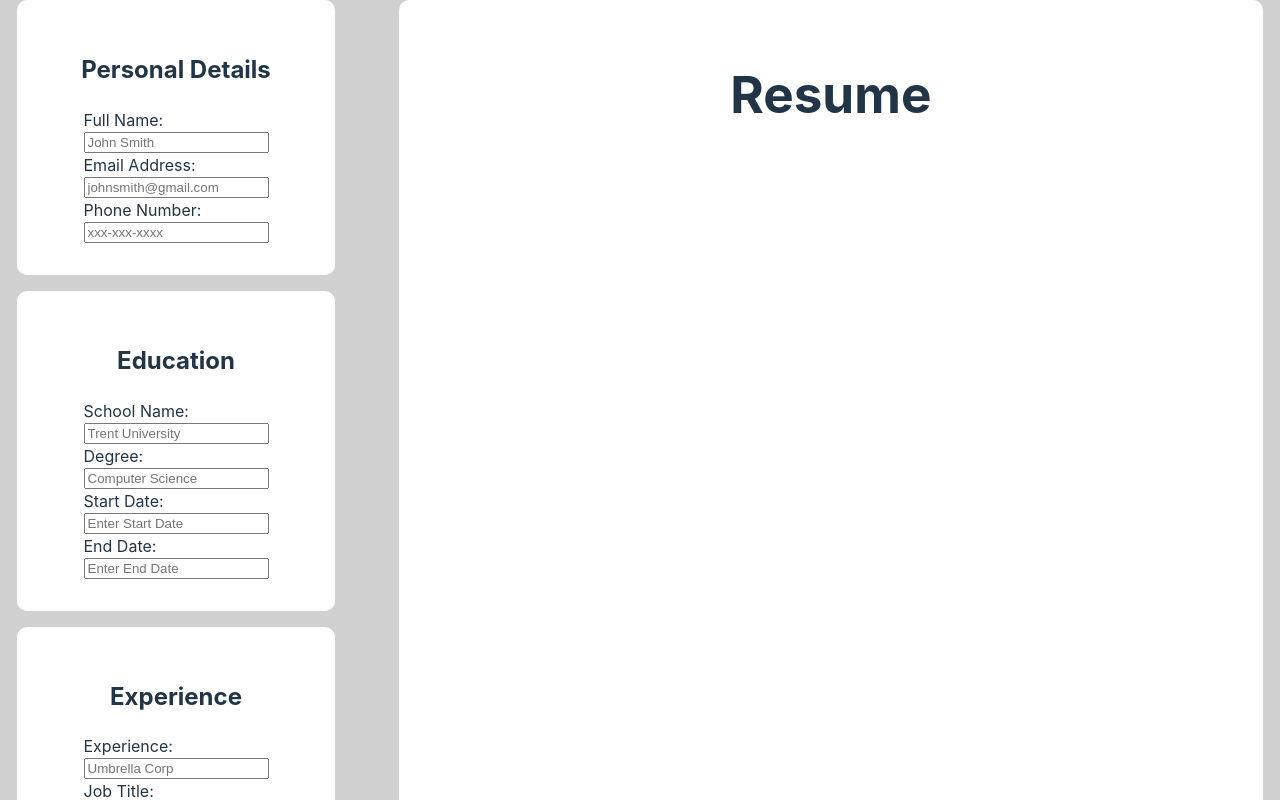
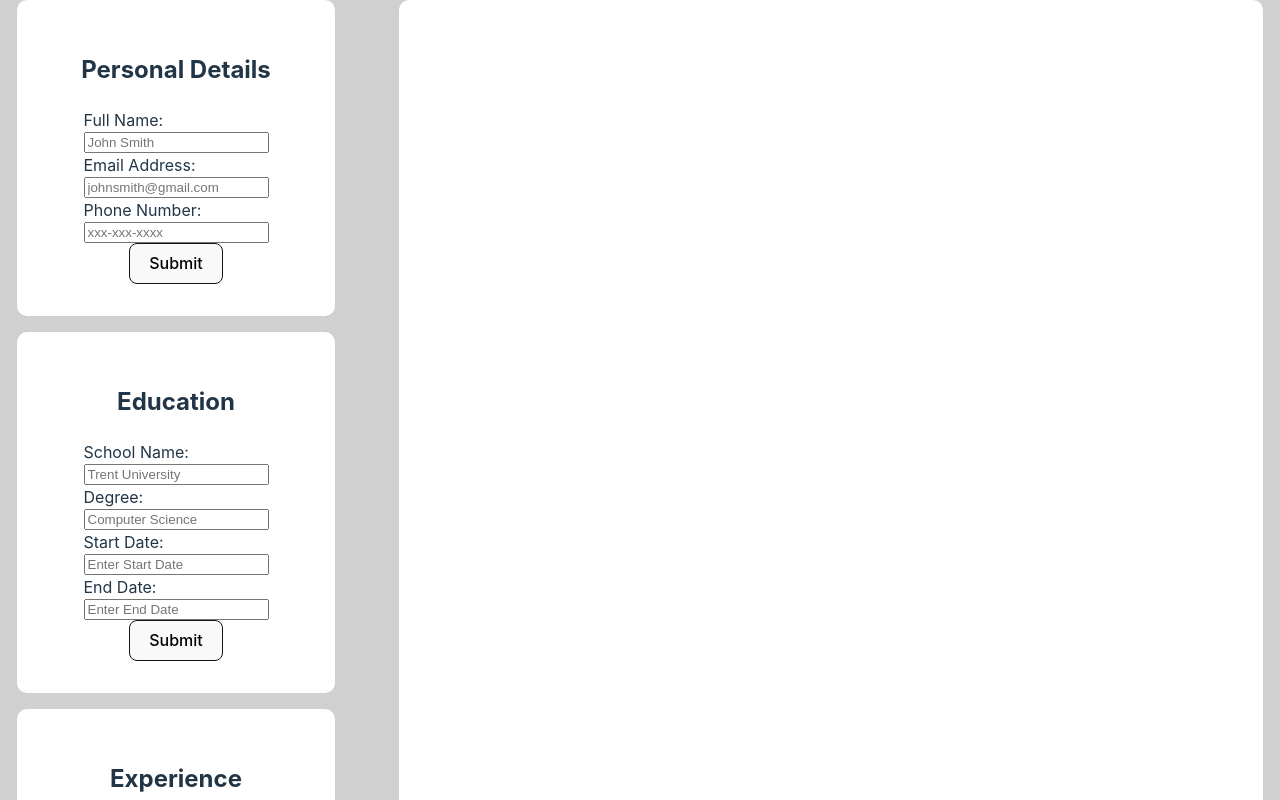
Before and after one commit to ReneSzz/my-first-react-app, a React (Vite) app in the folder my-first-react-app/: page / in a window 1280 px wide. Shown: the top 800 px of the page. Built offline with nearby package versions, Linux system fonts and the light colour scheme.

Commit message:
Learned how to transfer data between components

```diff
--- a/my-first-react-app/src/App.jsx
+++ b/my-first-react-app/src/App.jsx
@@ -14,12 +14,20 @@ import Resume from './components/resume'
 
 function App() {
 
+  function ParentMove (data)
+ {
+
+
+  console.log(data)
+
+
+ }
   return (
     <>
     <div id='wrapper'>
    <div id="inputSections">
     <Person> </Person>
-    <Education></Education>
+    <Education alert={ParentMove}></Education>
     <Experience></Experience>
     </div>
     <Resume></Resume>
--- a/my-first-react-app/src/components/education.jsx
+++ b/my-first-react-app/src/components/education.jsx
@@ -1,7 +1,13 @@
 import { useState } from 'react'
 
 
-function Education() {
+
+function Education(props) {
+
+
+
+
+
     const [schoolName, setSchoolName] = useState('');
     const [degree, setDegree] = useState('');
     const [startDate, setStartDate] = useState('');
@@ -11,6 +17,7 @@ function Education() {
 
     return (
        <>
+
        <div className='card'>
           <h2>{'Education'}</h2>
           <div className='inputGroup'>
@@ -32,6 +39,7 @@ function Education() {
           <label htmlFor="endDate">End Date:  </label>
           <input type="text" placeholder="Enter End Date" value={endDate} onChange={(e) => setEndDate(e.target.value) }></input>
           </div>
+         <button onClick={() => props.alert(schoolName)} >Submit</button>
 
           </div>
        </>
--- a/my-first-react-app/src/components/personDetails.jsx
+++ b/my-first-react-app/src/components/personDetails.jsx
@@ -29,6 +29,7 @@ function Person() {
           <label htmlFor="phone">Phone Number:  </label>
           <input id='phone' type="tel" placeholder='xxx-xxx-xxxx' value={phoneNumber} onChange={(e) => setPhoneNumber(e.target.value) }></input>
           </div>
+          <button>Submit</button>
           </div>
        </>
     )
--- a/my-first-react-app/src/components/resume.jsx
+++ b/my-first-react-app/src/components/resume.jsx
@@ -1,12 +1,18 @@
+import { useState } from 'react'
+import Education from './education'
 
 
 function Resume() {
+
 
     return (
       <>
 
       <div id='resume'>
-           <h1> Resume </h1>
+
+           <h1></h1>
+
+
 
       </div>
       </>
--- a/my-first-react-app/src/index.css
+++ b/my-first-react-app/src/index.css
@@ -52,9 +52,10 @@ button {
   background-color: #1a1a1a;
   cursor: pointer;
   transition: border-color 0.25s;
+  border-color: #141414;
 }
 button:hover {
-  border-color: #646cff;
+  border-color: #91c8ea;
 }
 button:focus,
 button:focus-visible {
```
